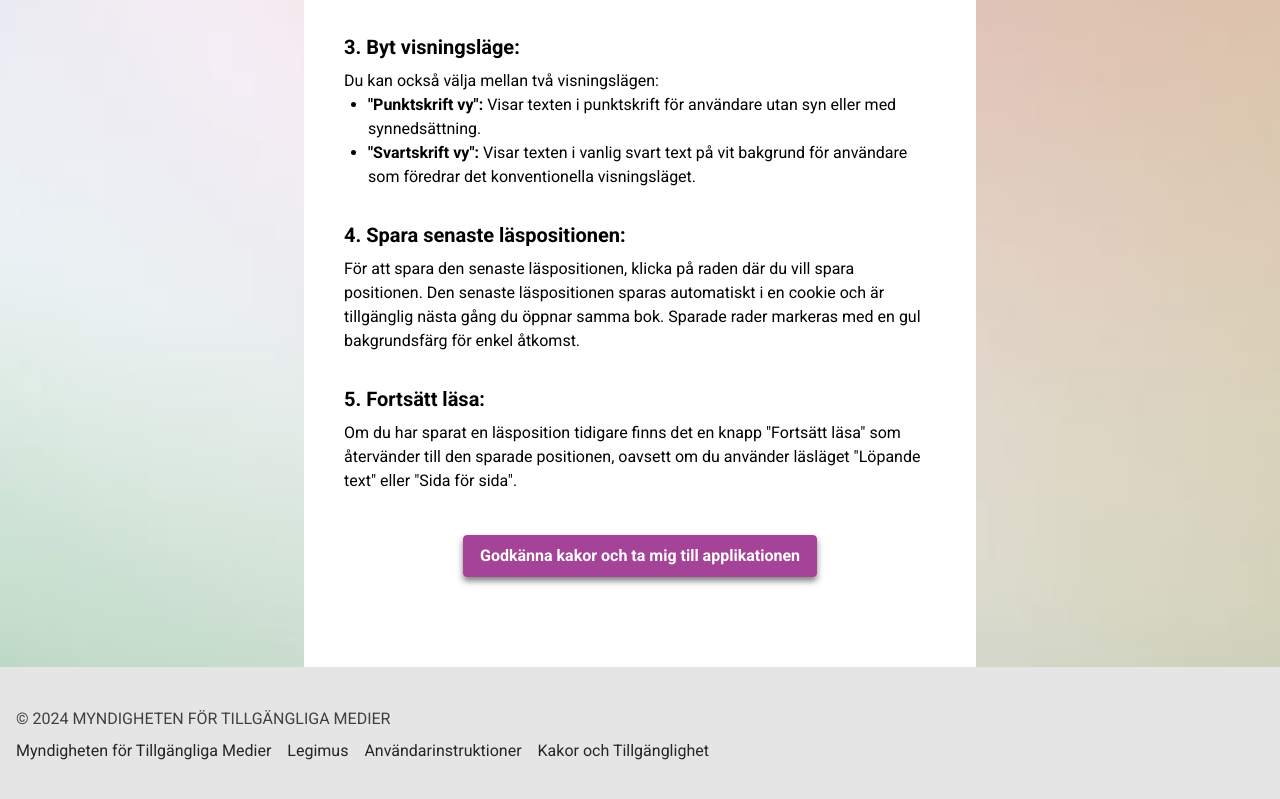
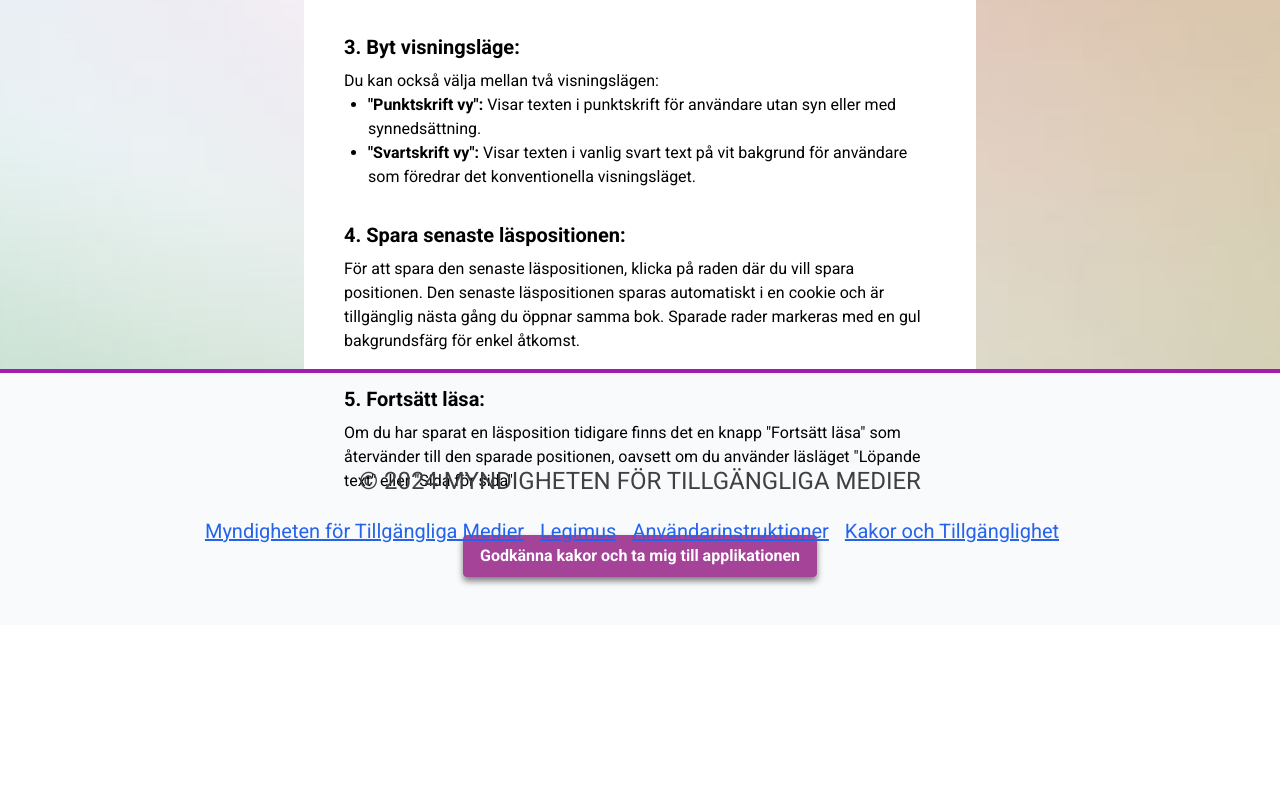
Before and after one commit to brownbeardeveloper/pef-reader-SE-version, a React (Create React App) app: page /instruktion in a window 1280 px wide. Shown: the part 687-1486 px from the top of the page. After the commit the page ends 1312 px from the top, so only its background shows below. Built offline with nearby package versions, Linux system fonts and the light colour scheme.

Commit message:
Added top border in footer

```diff
--- a/src/components/footer.jsx
+++ b/src/components/footer.jsx
@@ -1,30 +1,30 @@
 export default function Footer() {
   return (
-    <footer className="bg-neutral-200 text-center dark:bg-neutral-700 lg:text-left py-10">
-      <div className="container mx-auto px-4 flex flex-col lg:flex-row items-center justify-between">
-        <div className="text-neutral-700 dark:text-neutral-200">
-          <span className="block">&copy; 2024 MYNDIGHETEN FÖR TILLGÄNGLIGA MEDIER</span>
-          <nav className="block mt-2">
+    <footer className="bg-slate-50 text-center lg:text-left py-20 border-t-4 border-fuchsia-700">
+      <div className="container mx-auto px-10 flex flex-col lg:flex-row items-center justify-center">
+        <div className="text-neutral-700 flex flex-col justify-center items-center">
+          <span className="text-2xl m-3">&copy; 2024 MYNDIGHETEN FÖR TILLGÄNGLIGA MEDIER</span>
+          <nav className="mt-2">
             <a
-              className="text-neutral-800 dark:text-neutral-400 hover:underline mr-4"
+              className="text-xl text-blue-600 underline hover:text-blue-800 mr-4"
               href="https://www.mtm.se/"
             >
               Myndigheten för Tillgängliga Medier
             </a>
             <a
-              className="text-neutral-800 dark:text-neutral-400 hover:underline mr-4"
+              className="text-xl text-blue-600 underline hover:text-blue-800 mr-4"
               href="https://www.legimus.se/"
             >
               Legimus
             </a>
             <a
-              className="text-neutral-800 dark:text-neutral-400 hover:underline mr-4"
+              className="text-xl text-blue-600 underline hover:text-blue-800 mr-4"
               href="/instruktion"
             >
               Användarinstruktioner
             </a>
             <a
-              className="text-neutral-800 dark:text-neutral-400 hover:underline"
+              className="text-xl text-blue-600 underline hover:text-blue-800 mr-4"
               href="/om-cookies"
             >
               Kakor och Tillgänglighet
--- a/src/components/read-mode-flow.jsx
+++ b/src/components/read-mode-flow.jsx
@@ -1,4 +1,4 @@
-import { useEffect, useState } from "react";
+import { useState } from "react";
 import useDocumentTitle from "../functions/useDocumentTile.js";
 import { setLatestRowPositionToCookie } from "../functions/cookieManager.js";
 import brailleTranslator from "../functions/translator/brailleTranslator.js";
@@ -210,6 +210,7 @@ export default function ReadMode({ cookiePermission, savedRowIndex, setSavedRowI
               .map(([key, value]) => value != null && <label key={key}><strong>{key}:</strong> {value}</label>)
           }
         </div>
+
       </div>
     </div>
   )
--- a/src/components/read-mode-page.jsx
+++ b/src/components/read-mode-page.jsx
@@ -237,6 +237,15 @@ export default function ReadMode({ savedRowIndex, setSavedRowIndex, cookiePermis
           </fieldset>
 
         </div>
+
+        <div className="flex flex-col bg-slate-200 rounded-lg mt-20 p-10 w-full border">
+          <p className="font-bold"><strong>Bokens metadata:</strong></p>
+          {pefObject.metaData &&
+            Object.entries(pefObject.metaData)
+              .map(([key, value]) => value != null && <label key={key}><strong>{key}:</strong> {value}</label>)
+          }
+        </div>
+
       </div>
     </div>
   );
--- a/src/pages/cookie-policy.jsx
+++ b/src/pages/cookie-policy.jsx
@@ -5,7 +5,7 @@ export default function CookiePolicyPage({ cookiePermission, setCookiePermission
   const navigate = useNavigate();
 
   return (
-    <main className="max-w-3xl mx-auto px-10 pt-10 pb-20">
+    <main className="max-w-3xl mx-auto px-10 pt-10 pb-20 h-screen">
       <h2 className="text-2xl font-bold mb-4" id="MainContentArea">Kakor och integritetspolicy</h2>
       <p className="mb-6">Syftet med denna policy är att ge dig som användare av Digital punktläsare webbplats information om hur vi använder kakor (cookies) på vår webbplats och vilka inställningar du kan göra när det gäller kakor.</p>
       <section className="mb-8">
--- a/src/pages/instruction.jsx
+++ b/src/pages/instruction.jsx
@@ -5,7 +5,7 @@ export default function InstructionPage({ cookiePermission, setCookiePermission
   const navigate = useNavigate();
 
   return (
-    <main className="max-w-2xl mx-auto px-10 pt-10 pb-20">
+    <main className="max-w-2xl mx-auto px-10 pt-10 pb-20 h-screen">
       <h2 className="text-2xl font-bold mb-4">Välkommen till Digital punktläsare!</h2>
       <p className="mb-6">Denna applikation är utformad för att göra det enklare för användare utan eller med synnedsättning att få tillgång till punktskriftsböcker digitalt och läsa dem direkt i webbläsaren. Följ dessa enkla steg för att använda applikationen effektivt:</p>
 
--- a/src/pages/main.jsx
+++ b/src/pages/main.jsx
@@ -22,7 +22,7 @@ export default function Main({ cookiePermission }) {
   }, [cookiePermission, navigate]);
 
   return (
-    <main id="MainContentArea" className="flex flex-col justify-start items-start max-w-screen-xl mx-auto pb-20">
+    <main id="MainContentArea" className="flex flex-col justify-start items-start h-screen max-w-screen-xl mx-auto pb-20">
       {!viewMode ? (
           <UploadFile
             cookiePermission={cookiePermission}
--- a/src/styles/footer.css
+++ /dev/null
@@ -1 +0,0 @@
-@import url('variables.css');
--- a/src/styles/global.css
+++ b/src/styles/global.css
@@ -1,6 +1,4 @@
 @import url('variables.css');
-@import url('navbar.css');
-@import url('footer.css');
 @import url('main.css');
 @import url(tailwind.css);
 
@@ -12,6 +10,7 @@
 body, html {
     margin: 0;
     padding: 0;
+    min-height: 100vh;
     background-image: url('../media/bg_body.jpg');
     background-size: cover;
     background-repeat: no-repeat;
--- a/src/styles/navbar.css
+++ /dev/null
@@ -1 +0,0 @@
-@import url('variables.css');
```
